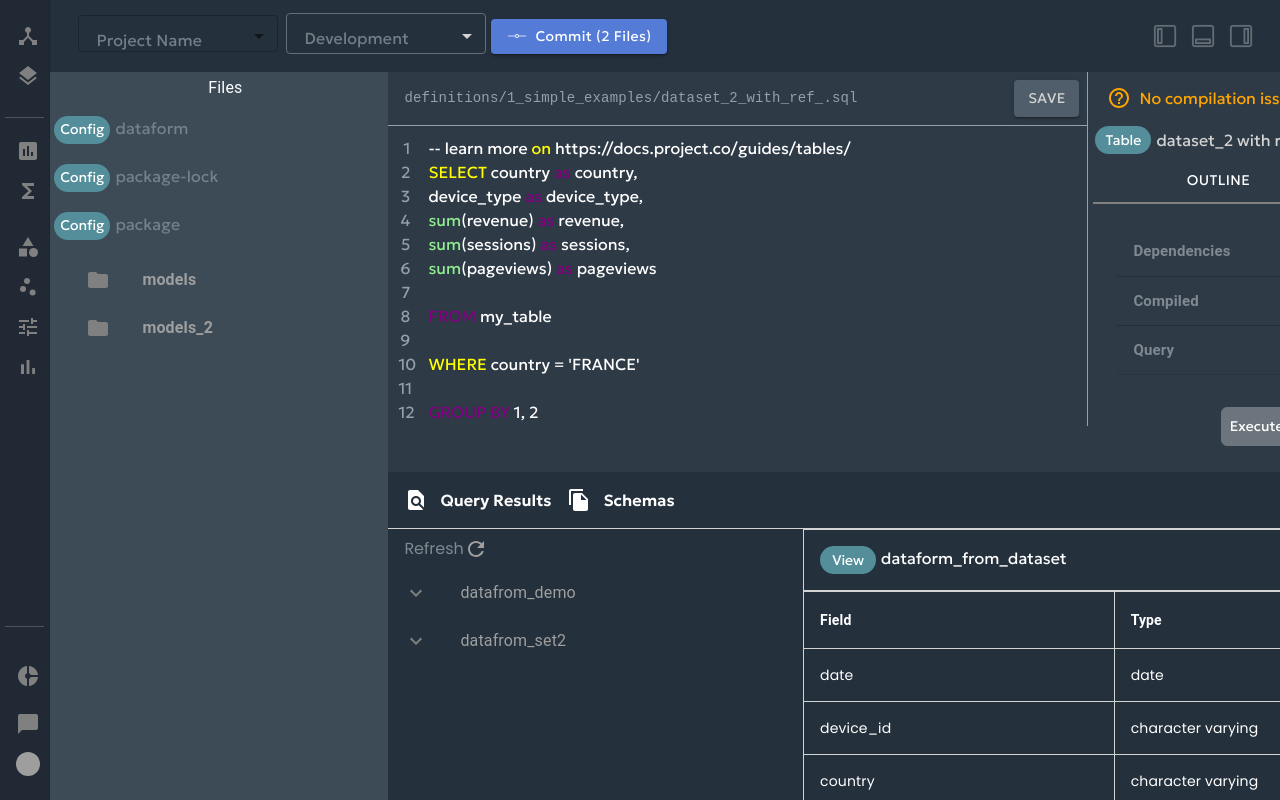
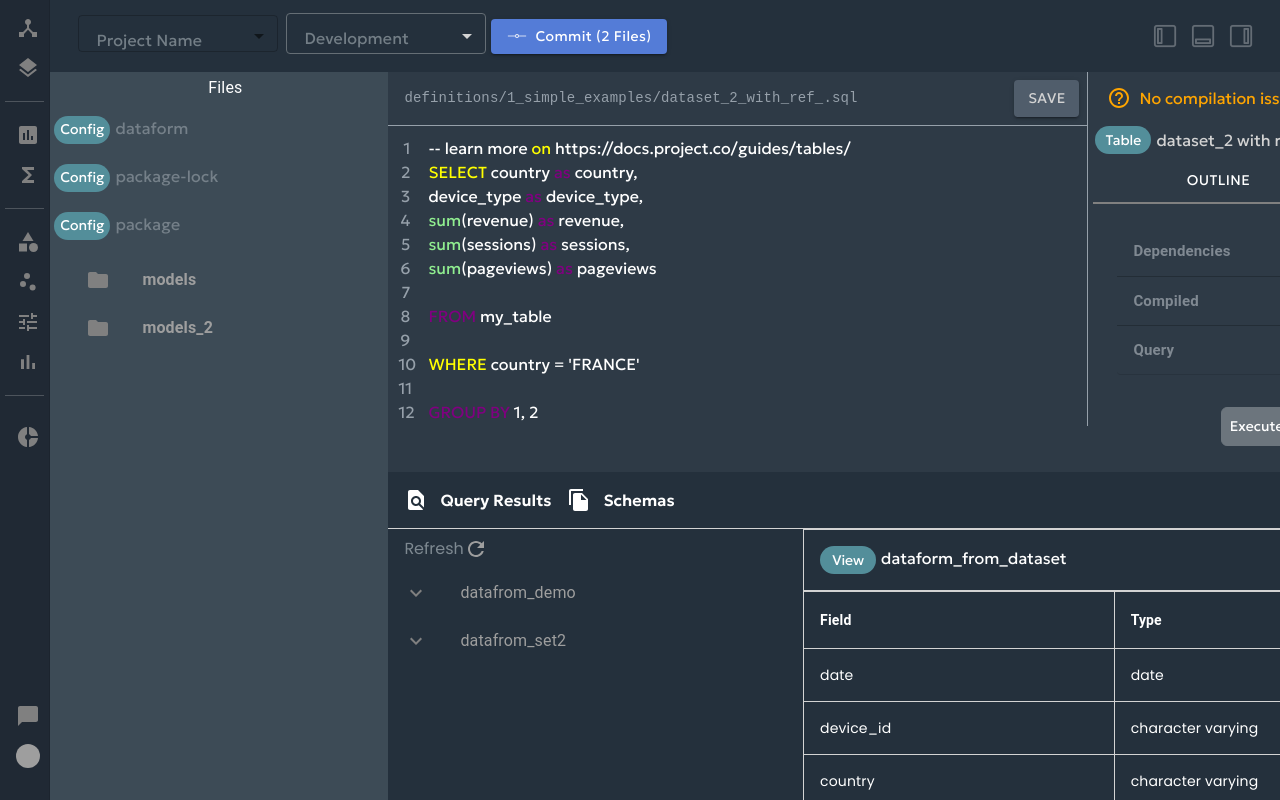
Before and after one commit to juma-h/dataform, a React (Create React App) app: page / in a window 1280 px wide. Built offline with nearby package versions, Linux system fonts and the light colour scheme; grey boxes are pictures that could not be loaded.

Commit message:
sidebar css

```diff
--- a/src/Components/Sidebar/Sidebar.js
+++ b/src/Components/Sidebar/Sidebar.js
@@ -60,14 +60,16 @@
   },
   thirdDiv: {
     display: "flex",
+    flex: 1,
     flexDirection: "column",
     justifyContent: "space-between",
     paddingBottom: theme.spacing(1),
     paddingTop: theme.spacing(1),
   },
+
   hr: {
     borderTop: "1px solid lightgrey",
-    margin:"5px",
+    margin: "5px",
     padding: 0,
   },
 }));
@@ -84,7 +86,11 @@
       }}
       sx={{ width: "50px" }}
     >
-      <div className={classes.secondDiv}>
+      {/* <div className={classes.secondDiv}>
+
+      </div> */}
+
+      <div className={classes.firstDiv}>
         <List>
           <ListItem button className={classes.listItem}>
             <ListItemIcon className={classes.listItemIcon}>
@@ -97,9 +103,6 @@
             </ListItemIcon>
           </ListItem>
         </List>
-      </div>
-
-      <div className={classes.firstDiv}>
         <hr className={classes.hr} />
         <List>
           <ListItem button className={classes.listItem}>
@@ -113,6 +116,7 @@
             </ListItemIcon>
           </ListItem>
         </List>
+        <hr className={classes.hr} />
         <div>
           <List>
             <ListItem button className={classes.listItem}>
@@ -136,36 +140,47 @@
               </ListItemIcon>
             </ListItem>
           </List>
-
-
         </div>
+        <hr className={classes.hr} />
       </div>
 
-      <hr className={classes.hr} />
-
       <div className={classes.thirdDiv}>
-        <List>
-        <List>
+        <div>
+          <List>
             <ListItem button className={classes.listItem}>
               <ListItemIcon className={classes.listItemIcon}>
                 <DeepLearningIcon />
               </ListItemIcon>
             </ListItem>
           </List>
+        </div>
+        <div
+          style={{
+            height: "100%",
+            display: "flex",
+            flexDirection: "column-reverse",
+            paddingBottom: "1em",
+          }}
+        >
+                    <ListItem button className={classes.listItem}>
+            <ListItemIcon>
+              <Avatar
+                alt="Michelle Juma"
+                src="https://avatars.dicebear.com/v2/female/2aa9525531c34ab1919876c534225f43.svg"
+                className={classes.small}
+              >
+                {/* MJ */}
+              </Avatar>
+            </ListItemIcon>
+          </ListItem>
           <ListItem button className={classes.listItem}>
             <ListItemIcon className={classes.listItemIcon}>
               <NLPIcon />
             </ListItemIcon>
           </ListItem>
 
-          <ListItem button className={classes.listItem}>
-            <ListItemIcon>
-              <Avatar alt="Michelle Juma"  src="https://avatars.dicebear.com/v2/female/2aa9525531c34ab1919876c534225f43.svg" className={classes.small}>
-                {/* MJ */}
-              </Avatar>
-            </ListItemIcon>
-          </ListItem>
-        </List>
+
+        </div>
       </div>
     </Drawer>
   );
```
